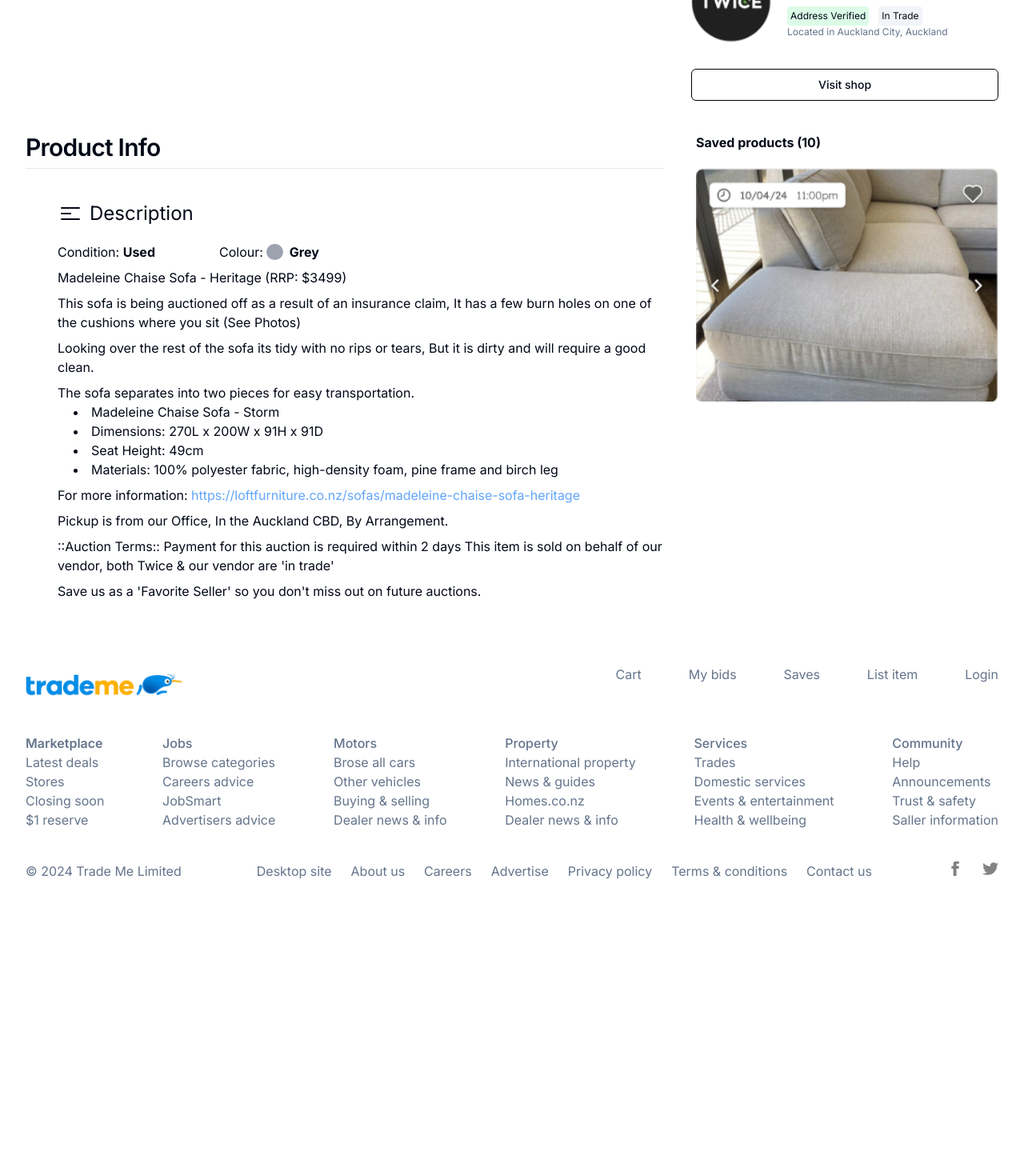
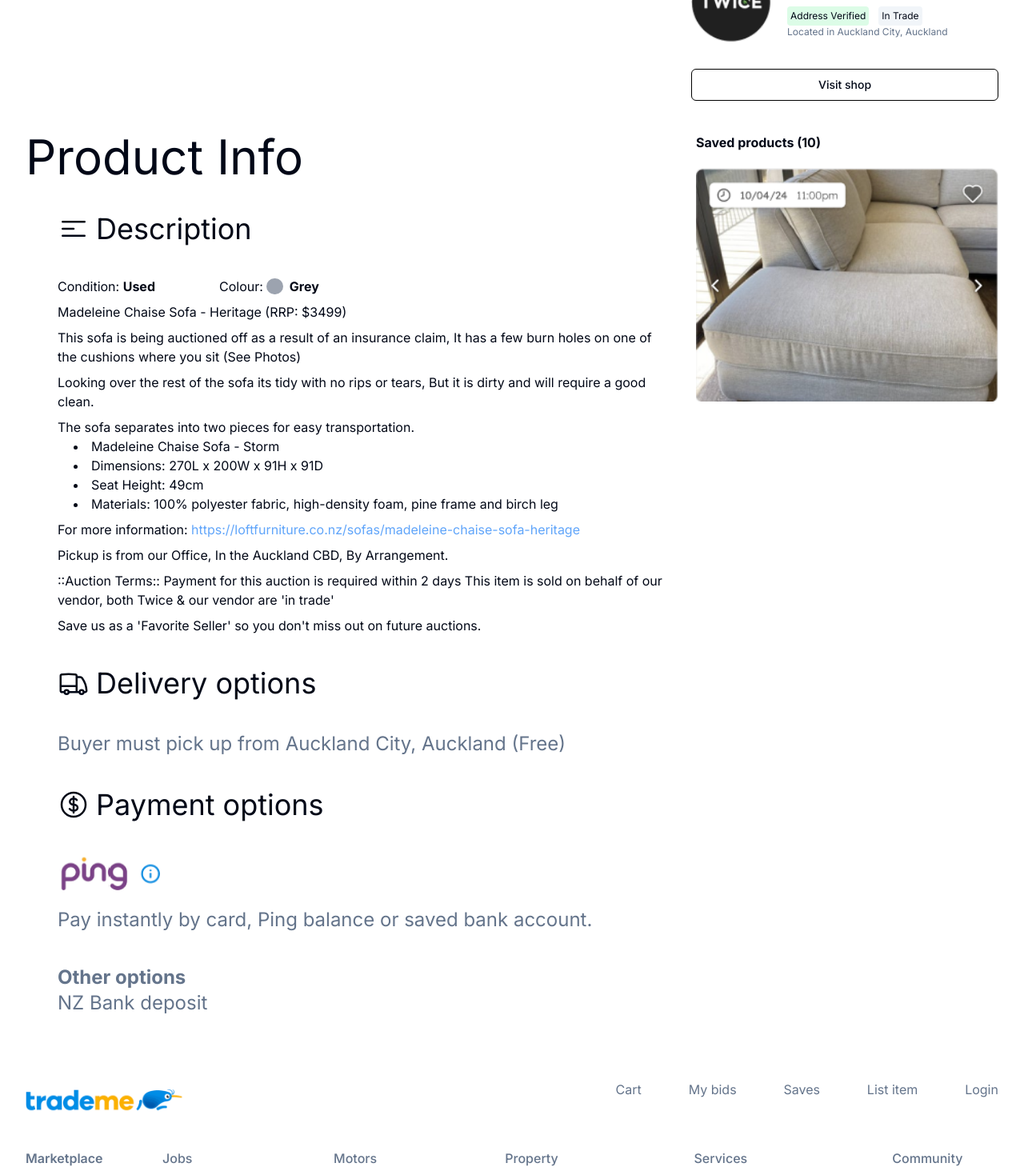
Before and after one commit to jericrealubit/missionready-m5, a Next.js app in the folder frontend/trademe/: page / in a window 1280 px wide. Shown: the part 967-2431 px from the top of the page at 80% size. Before the commit the page ends 2116 px from the top, so only its background shows below. Built offline with nearby package versions, Linux system fonts and the light colour scheme; no server answers.

Commit message:
finishing

```diff
--- a/frontend/trademe/app/page.tsx
+++ b/frontend/trademe/app/page.tsx
@@ -10,6 +10,7 @@
   ShoppingCartIcon,
   TruckIcon,
   Bars3CenterLeftIcon,
+  CurrencyDollarIcon,
 } from "@heroicons/react/24/outline";
 import { StarIcon } from "@heroicons/react/24/solid";
 import { Button } from "@/components/ui/button";
@@ -172,12 +173,12 @@
       <div className="flex flex-row justify-between mt-10">
         <div className="w-2/3 mr-10">
           <div>
-            <h2>Product Info</h2>
+            <div className="text-6xl">Product Info</div>
           </div>
           <div className="ml-10">
-            <div className=" mt-10 flex flex-row space-x-2">
-              <Bars3CenterLeftIcon className="h-8 w-8" />
-              <div className=" text-2xl">Description</div>
+            <div className=" mt-10 mb-10 flex flex-row space-x-2">
+              <Bars3CenterLeftIcon className="h-10 w-10" />
+              <div className=" text-4xl">Description</div>
             </div>
             <div className="flex flex-row mt-5 space-x-20">
               <div>
@@ -236,6 +237,38 @@
                 auctions.
               </p>
             </div>
+            <div>
+              <div className="flex flex-row space-x-2 mt-10 mb-10">
+                <TruckIcon className="h-10 w-10" />
+                <div className="text-4xl ">Delivery options</div>
+              </div>
+              <div className="text-2xl text-slate-500">
+                Buyer must pick up from Auckland City, Auckland (Free)
+              </div>
+            </div>
+            <div className="mt-10 mb-10 flex flex-row space-x-2">
+              <div>
+                <CurrencyDollarIcon className="h-10 w-10" />
+              </div>
+              <div className="text-4xl">Payment options</div>
+            </div>
+            <div className="mt-10 mb-10">
+              <div>
+                <Image
+                  src="/images/ping.png"
+                  alt="save-product"
+                  width={130}
+                  height={130}
+                />
+              </div>
+              <div className="text-slate-500 text-2xl mt-5">
+                Pay instantly by card, Ping balance or saved bank account.
+              </div>
+            </div>
+            <div className="text-slate-500 text-2xl">
+              <div className="font-bold">Other options</div>
+              <div>NZ Bank deposit</div>
+            </div>
           </div>
         </div>
         <div className="w-96">
```
Also changed, not shown: frontend/trademe/public/images/ping.png (added).
